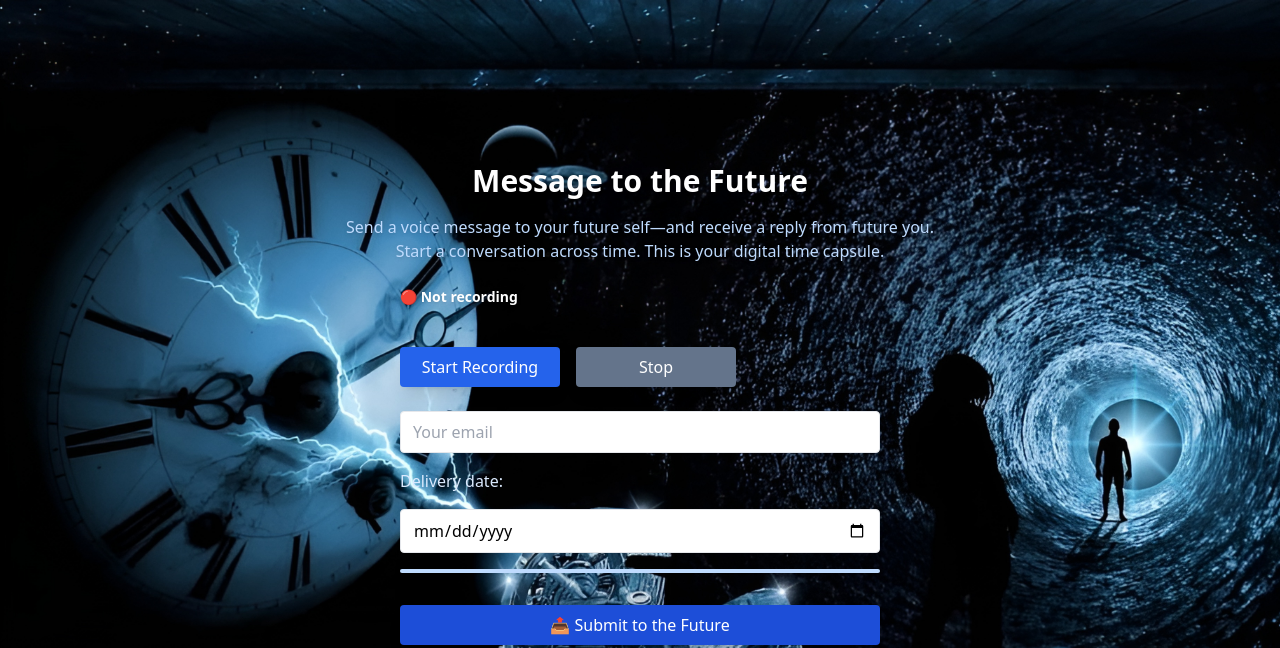
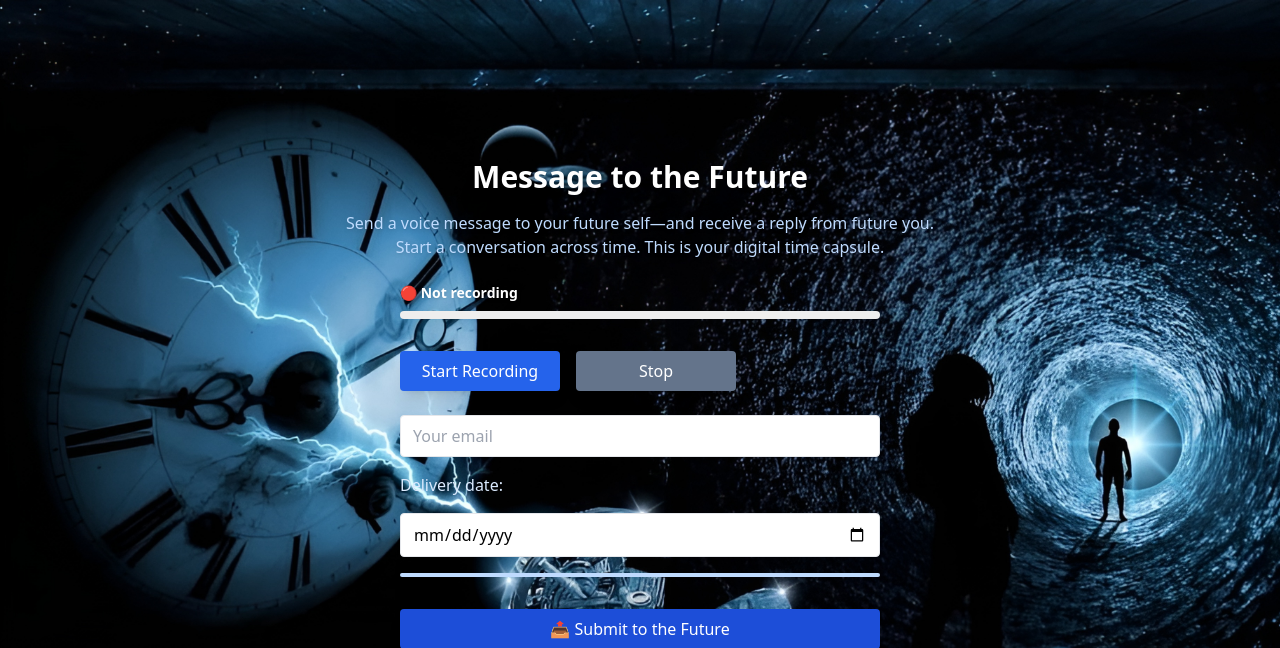
Before and after one commit to Alyxx-The-Sniper/voice-time-capsule, a Flask app: page / in a window 1280 px wide. Shown: the top 648 px of the page. Run offline with Flask 3, Linux system fonts and the light colour scheme; some libraries are stand-ins or nearby versions.

Commit message:
Update index.html
add meter

```diff
--- a/templates/index.html
+++ b/templates/index.html
@@ -15,6 +15,21 @@
       min-height: 100vh;
       position: relative;
       overflow-x: hidden;
+    }
+
+    #meter {
+      width: 100%;
+      height: 8px;
+      background-color: #eee;
+    }
+    #meter-fill {
+      height: 100%;
+      width: 0%;
+      background-color: #10b981;
+      transition: width 0.1s;
+    }
+    #progressBar {
+      transition: width 0.3s;
     }
 
 
```
